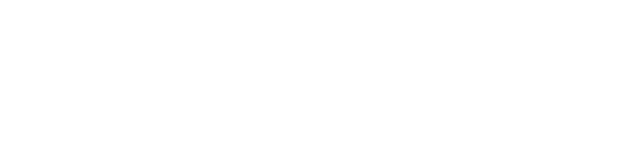
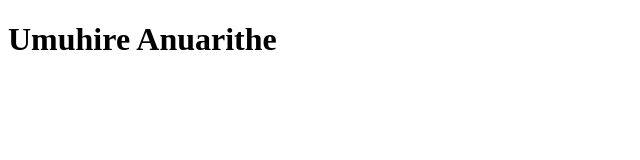
Before and after one commit to UmuhireAnuarithe/portfolio, a plain HTML site: page portfolio.html in a window 1280 px wide. Shown: the whole page, without its empty margins (0-640 px from the left). Drawn offline with Linux system fonts and the light colour scheme.

Commit message:
I replaced an h1

```diff
--- a/portfolio.html
+++ b/portfolio.html
@@ -7,7 +7,6 @@
   <title>Document</title>
 </head>
 <body>
-  <!-- <h1>My portfolio website</h1> -->
-
+ <h1>Umuhire Anuarithe</h1>
 </body>
 </html>
```
